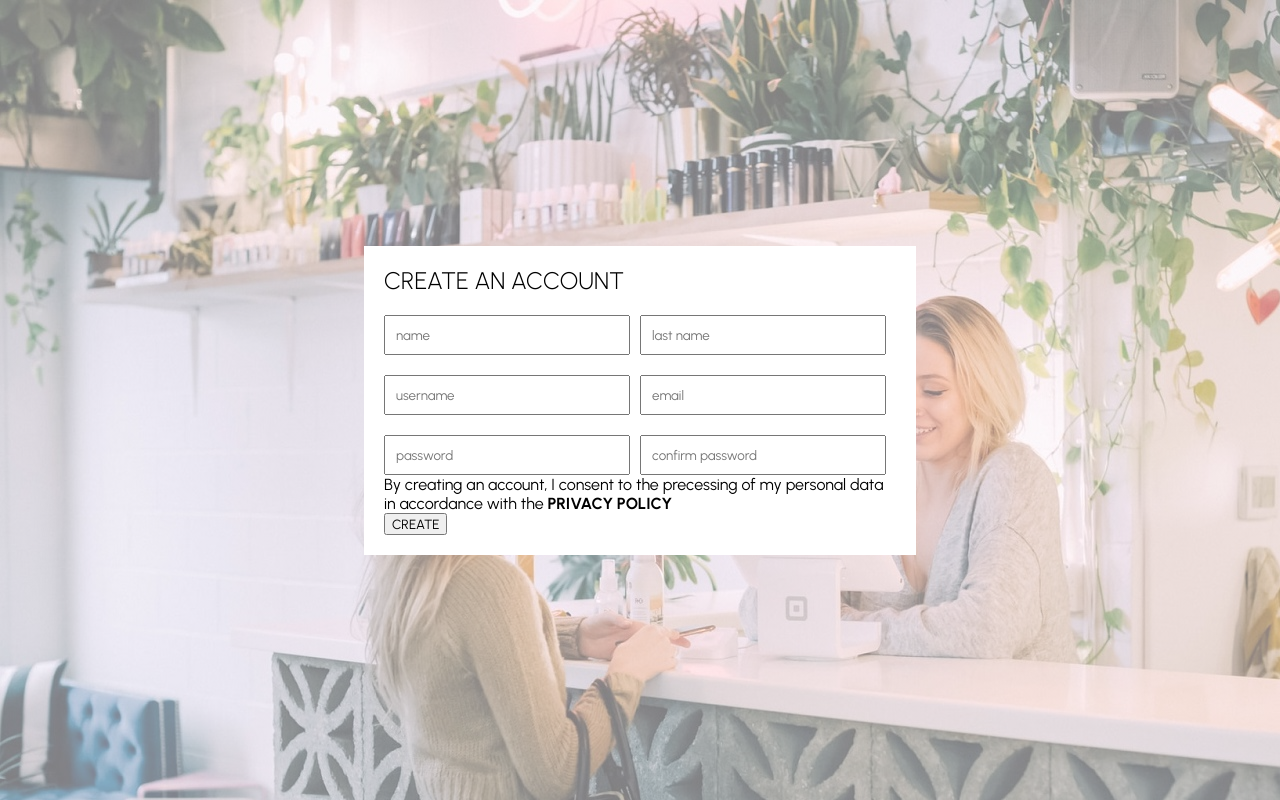
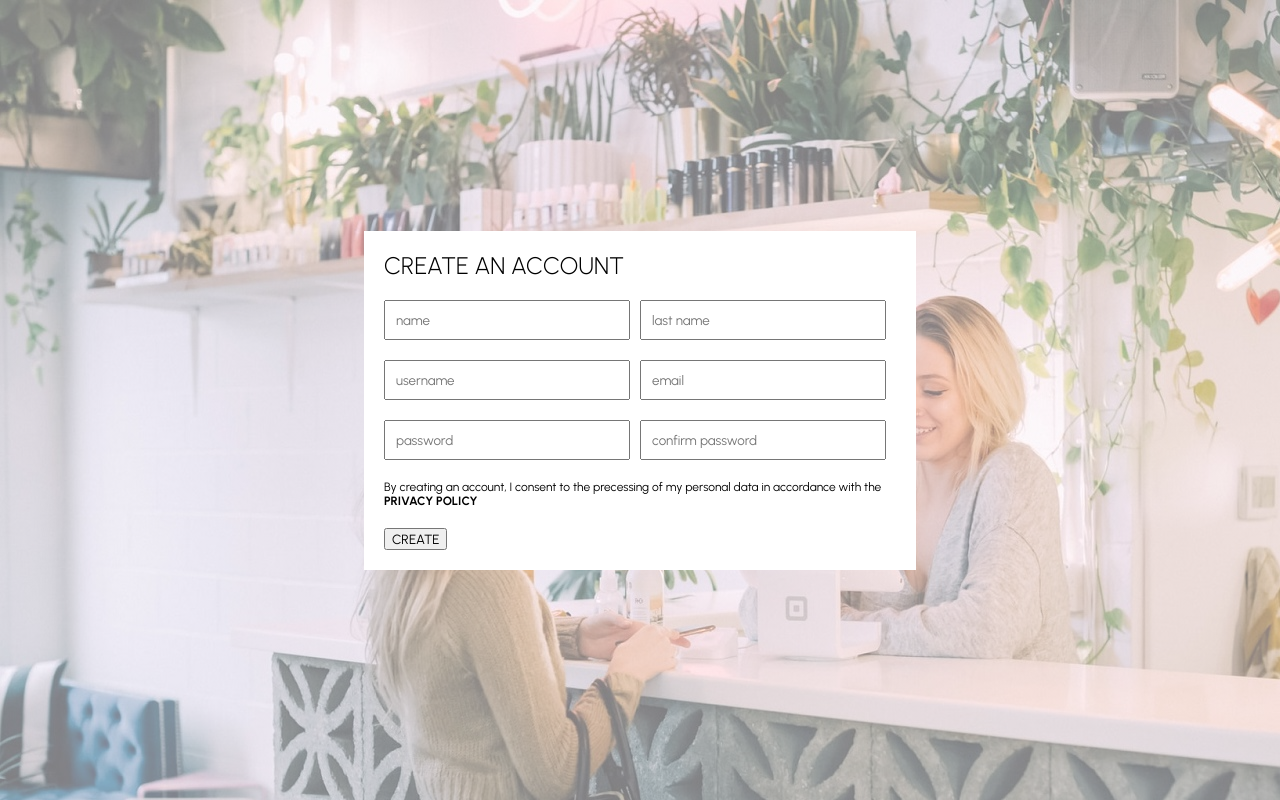
Before and after one commit to AliPooladmast/e-commerce, a React (Create React App) app: page / in a window 1280 px wide. Built offline with nearby package versions, Linux system fonts and the light colour scheme.

Commit message:
feat(register): style size and margin of the agreement section

```diff
--- a/src/pages/Register/register.module.scss
+++ b/src/pages/Register/register.module.scss
@@ -33,4 +33,9 @@
     margin: 20px 10px 0 0;
     padding: 10px;
   }
+
+  span {
+    font-size: 12px;
+    margin: 20px 0;
+  }
 }
```
